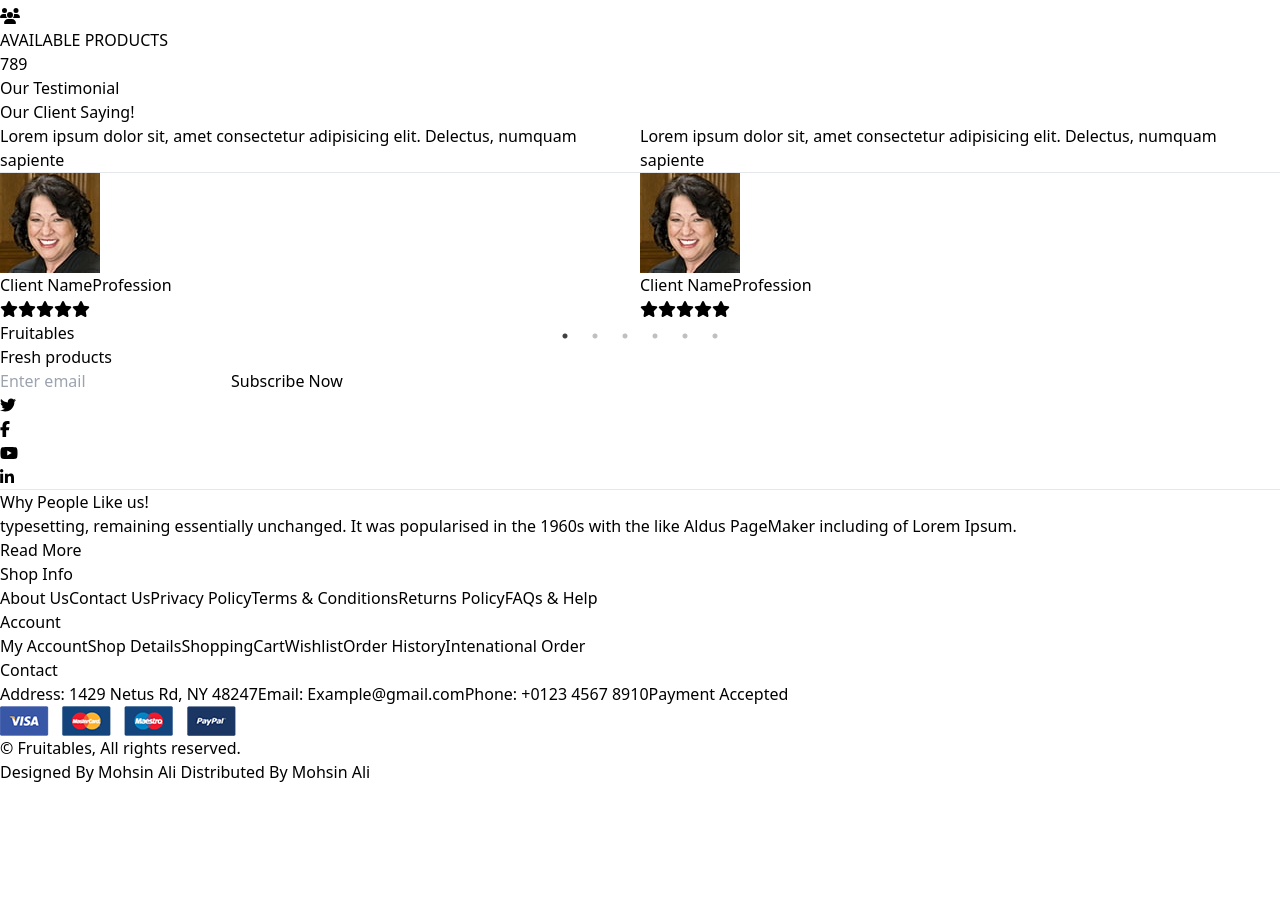
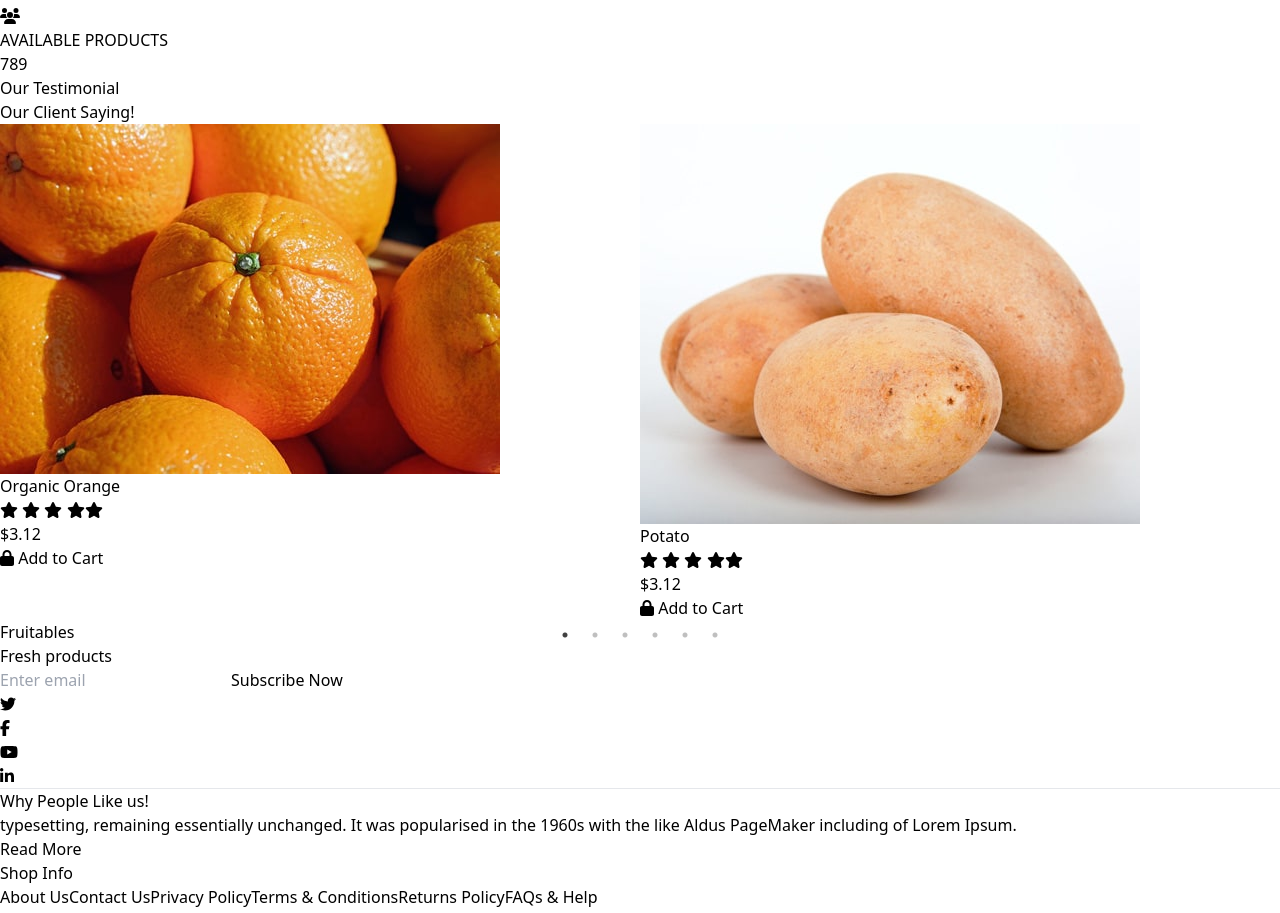
Before and after one commit to MohsinAli-2000/Fruitables-Site, a React (Vite) app: page / in a window 1280 px wide. Shown: the part 11006-11919 px from the top of the page. Before the commit the page ends 11790 px from the top, so only its background shows below. Built offline with nearby package versions, Linux system fonts and the light colour scheme.

Commit message:
Update ClientReview.jsx

```diff
--- a/src/ClientReview.jsx
+++ b/src/ClientReview.jsx
@@ -1,34 +1,37 @@
-import { faStar } from "@fortawesome/free-solid-svg-icons";
+import { faLock, faStar } from "@fortawesome/free-solid-svg-icons";
 import { FontAwesomeIcon } from "@fortawesome/react-fontawesome";
+import PropTypes from "prop-types";
 
-const ClientReview = () => {
+const ReviewCard = ({ imageSrc = "/orange.jpg", title = "Organic Orange" }) => {
   return (
-    <div className="w-full md:max-w-xl bg-gray-200 rounded-lg p-4 md:p-6 my-2 md:my-4 mx-2 md:mx-4">
-      <p className="text-base md:text-lg lg:text-xl opacity-60 break-words mb-2 md:mb-3">
-        Lorem ipsum dolor sit, amet consectetur adipisicing elit. Delectus,
-        numquam sapiente
-      </p>
-      <hr className="border-t border-orange-400 my-2 md:my-3" />
-      <div className="flex flex-col md:flex-row items-center md:items-start mt-2 md:mt-3">
-        <img className="rounded-lg w-24 h-24 md:w-32 md:h-32 mr-0 md:mr-6 mb-2 md:mb-0" src="/Client-image.jpg" alt="image" />
-        <div className="flex flex-col">
-          <span className="text-lg md:text-xl lg:text-2xl font-semibold opacity-70 my-2 md:my-4">
-            Client Name
-          </span>
-          <span className="text-base md:text-lg lg:text-xl font-semibold opacity-50 my-1 md:my-2">
-            Profession
-          </span>
-          <div className="text-green-600 flex items-center">
-            <FontAwesomeIcon icon={faStar} className="mr-1" />
-            <FontAwesomeIcon icon={faStar} className="mr-1" />
-            <FontAwesomeIcon icon={faStar} className="mr-1" />
-            <FontAwesomeIcon icon={faStar} className="mr-1" />
+    <div className="flex flex-col justify-between bg-gray-200 border rounded-lg p-4 mx-2 my-2 md:flex-row md:p-6 lg:flex-none">
+      <div className="flex-shrink-0 w-36 h-36 md:w-48 md:h-48 border rounded-full overflow-hidden">
+        <img className="object-cover w-full h-full" src={imageSrc} alt="Orange" />
+      </div>
+      <div className="flex flex-col md:ml-4 md:mt-0 md:text-left">
+        <h4 className="text-lg md:text-xl lg:text-2xl opacity-80 font-semibold">{title}</h4>
+        <div className="flex flex-col items-center md:flex-row md:items-center">
+          <p className="text-sm md:text-base font-semibold text-green-500 mt-2 md:mt-4 md:mr-4">
+            <FontAwesomeIcon icon={faStar} /> <FontAwesomeIcon icon={faStar} />{" "}
+            <FontAwesomeIcon icon={faStar} /> <FontAwesomeIcon icon={faStar} />
             <FontAwesomeIcon icon={faStar} />
-          </div>
+          </p>
+          <p className="text-sm md:text-base font-semibold text-gray-500 mt-2 md:mt-4">$3.12</p>
         </div>
+        <a
+          className="text-sm md:text-base block mt-2 md:mt-4 text-green-600 border border-orange-400 hover:bg-orange-400 hover:text-white px-4 py-3 rounded-full"
+          href="#"
+        >
+          <FontAwesomeIcon icon={faLock} className="mr-2" /> Add to Cart
+        </a>
       </div>
     </div>
   );
 };
 
-export default ClientReview;
+ReviewCard.propTypes = {
+  title: PropTypes.string,
+  imageSrc: PropTypes.string,
+};
+
+export default ReviewCard;
```
